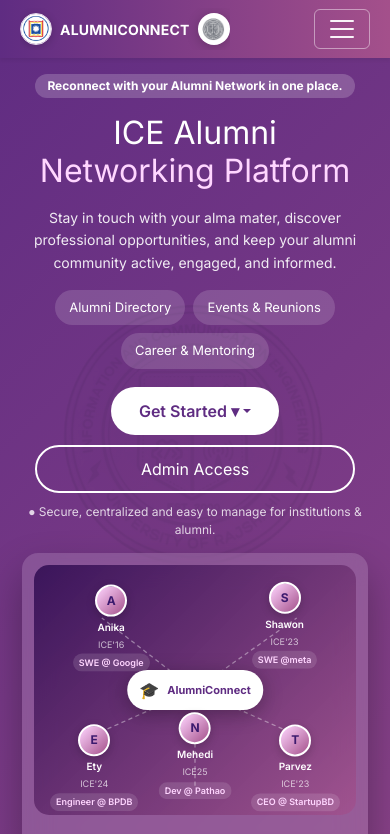
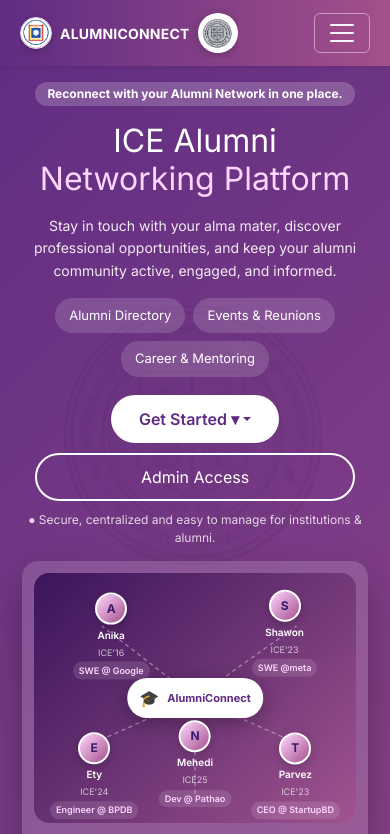
Before and after one commit to sheikhsadi120/AlumniConnectICE, a React (Vite) app in the folder react-app/: page / in a window 390 px wide. Shown: the top 834 px of the page. Built offline with nearby package versions, Linux system fonts and the light colour scheme; no server answers.

Commit message:
increase navbar seal logo size

```diff
--- a/react-app/src/styles/style.css
+++ b/react-app/src/styles/style.css
@@ -34,8 +34,8 @@
   box-shadow: 0 2px 8px rgba(0, 0, 0, 0.18);
 }
 .ac-navbar-seal {
-  width: 42px;
-  height: 42px;
+  width: 50px;
+  height: 50px;
   object-fit: contain;
   padding: 3px;
   border-radius: 50%;
@@ -534,8 +534,8 @@
   }
 
   .navbar .navbar-brand img:last-child {
-    width: 32px !important;
-    height: 32px !important;
+    width: 40px !important;
+    height: 40px !important;
   }
 
   .navbar .navbar-collapse {
@@ -580,8 +580,8 @@
   }
 
   .ac-navbar-seal {
-    width: 34px;
-    height: 34px;
+    width: 40px;
+    height: 40px;
   }
 
   .ac-navbar-links {
```
